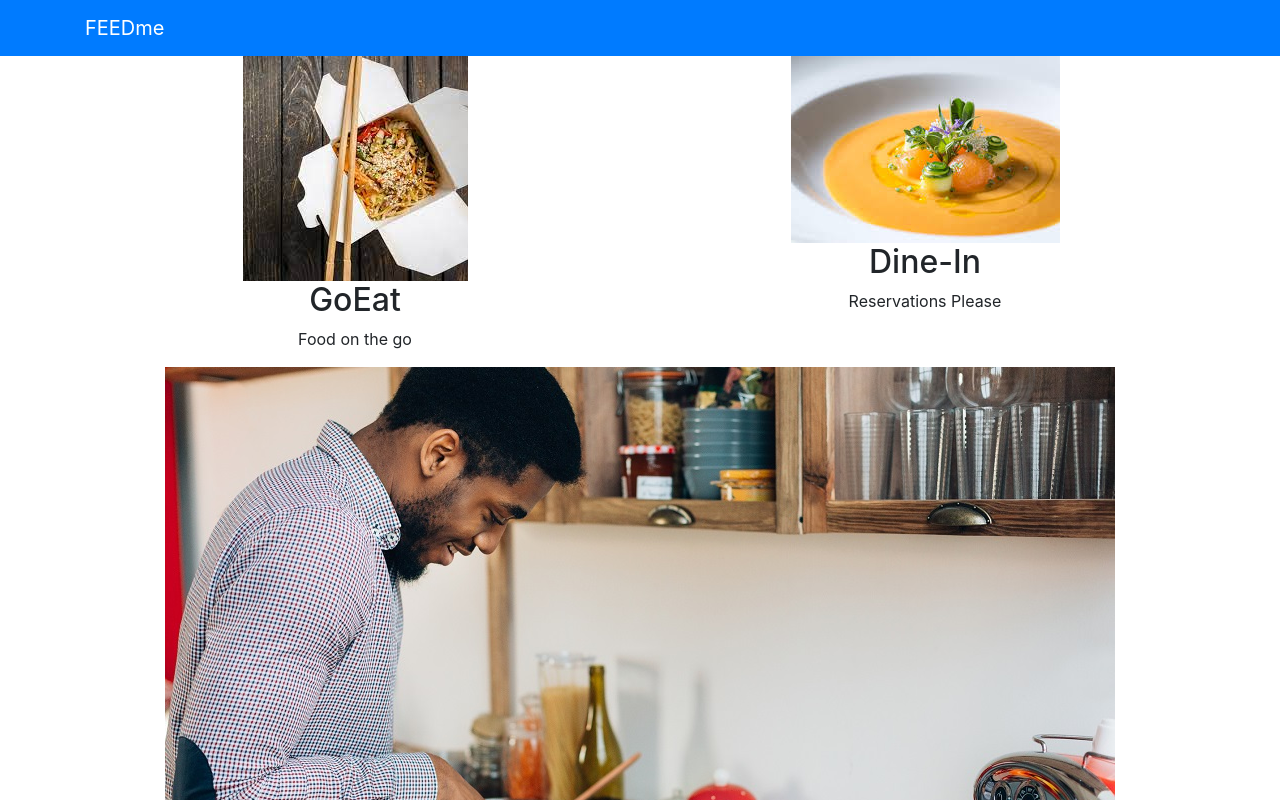
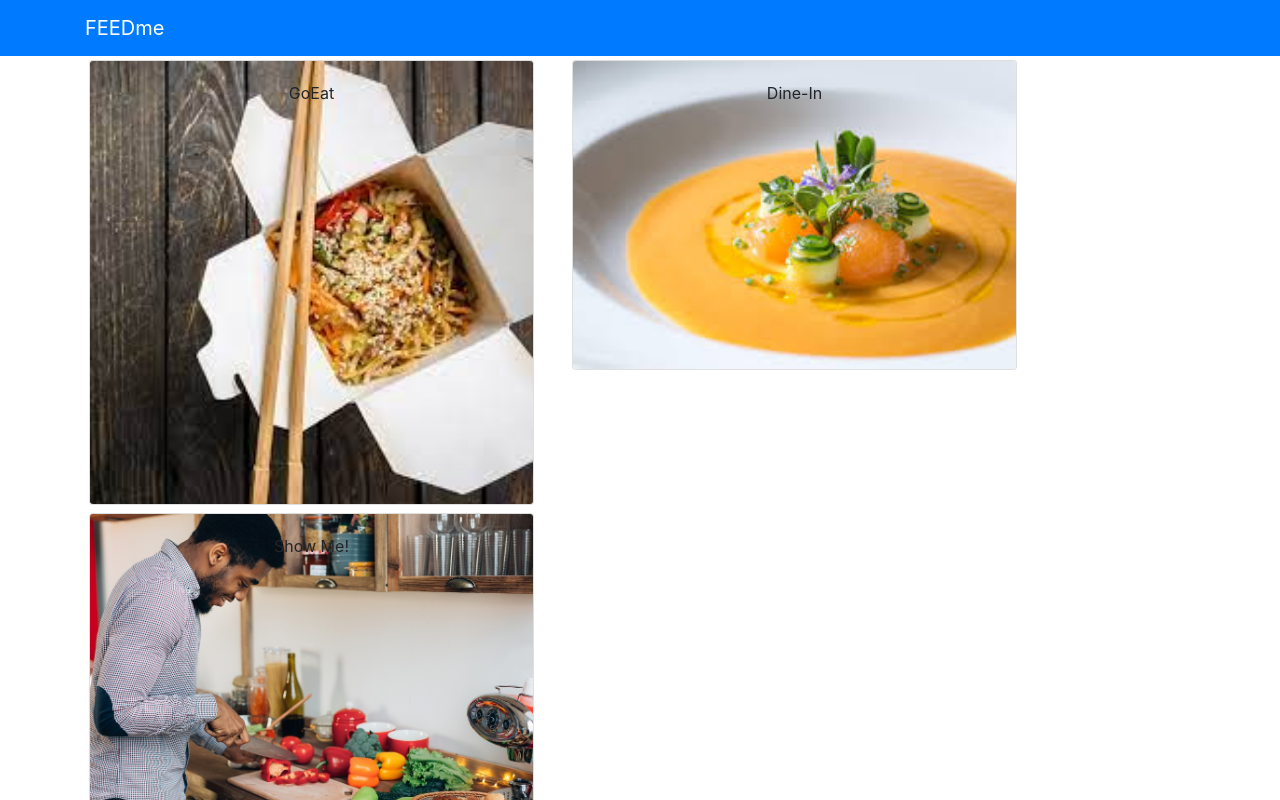
Before and after one commit to jobiesenor/feedmeV2, a React (Create React App) app: page / in a window 1280 px wide. Shown: the top 800 px of the page. Built offline with nearby package versions, Linux system fonts and the light colour scheme.

Commit message:
Components part 2

```diff
--- a/src/App.js
+++ b/src/App.js
@@ -1,9 +1,18 @@
 import React, { Component } from 'react';
 import { Navbar, NavbarBrand } from 'reactstrap';
 import Directory from './components/DirectoryComponent';
+import { SELECTIONS } from './shared/selections';
 import './App.css';
 
+
 class App extends Component {
+    constructor(props) {
+        super(props);
+        this.state = {
+            selections: SELECTIONS
+        };
+    }
+
     render() {
         return (
             <div className="App">
@@ -12,7 +21,7 @@ class App extends Component {
                     <NavbarBrand href="/"> FEEDme</NavbarBrand>
                 </div>
                 </Navbar>
-                <Directory />
+                <Directory selections={this.state.selections} />
             </div>
         );
     }
--- a/src/components/DirectoryComponent.js
+++ b/src/components/DirectoryComponent.js
@@ -1,47 +1,57 @@
 import React, { Component } from 'react';
+import { Card, CardImg, CardImgOverlay, CardText, CardBody, CardTitle } from 'reactstrap';
+
 
 class Directory extends Component {
     constructor(props) {
         super(props);
         this.state = {
-            options: [
-                {
-                    id: 0,
-                    name: 'GoEat',
-                    image: 'assests/imgs/NYchinesefood.jpeg',
-                    description: 'Food on the go'
-                },
-                {
-                    id: 1,
-                    name: 'Dine-In',
-                    image: 'assests/imgs/FineDining.jpeg',
-                    description: 'Reservations Please'
-                },
-                {
-                    id: 2,
-                    name: 'Show Me!',
-                    image: 'assests/imgs/homecooking.jpeg',
-                    description: 'Professional-ish Homecook'
-                }
-            ],
+            chosenSelection: null
         };
     }
 
+    onChosenSelection(selection) {
+        this.setState({chosenSelection: selection});
+    }
+
+    renderChosenSelection(selection){
+        if(selection) {
+            return (
+                <Card>
+                    <CardImg top src={selection.image} alt={selection.name} />
+                    <CardBody>
+                        <CardTitle>{selection.name}</CardTitle>
+                        <CardText>{selection.description}</CardText>
+                    </CardBody>
+                </Card>
+            );
+        }
+        return <div />;
+    }
+
     render() {
-        const directory = this.state.options.map(option => {
+        const directory = this.props.selections.map(selection => {
             return (
-                <div key={option.id} className="col">
-                    <img src={option.image} alt={option.name} />
-                    <h2>{option.name}</h2>
-                    <p>{option.description}</p>
+                <div key={selection.id} className="col-md-5 m-1">
+                   <Card onClick={() => this.onChosenSelection(selection)}>
+                        <CardImg width="100%" src={selection.image} alt={selection.name} />
+                        <CardImgOverlay>
+                            <CardTitle>{selection.name}</CardTitle>
+                        </CardImgOverlay>
+                    </Card>
                 </div>
-            )
-        })
+            );
+        });
 
         return (
             <div className="container">
                 <div className="row">
                         {directory}
+                </div>
+                <div className="row">
+                    <div className="col-md-5 m1">
+                        {this.renderChosenSelection(this.state.selectedCampsite)}
+                    </div>
                 </div>
             </div>
         );
--- /dev/null
+++ b/src/shared/selections.js
@@ -0,0 +1,131 @@
+export const SELECTIONS = [
+    {
+        id: 0,
+        name: 'GoEat',
+        image: 'assests/imgs/NYchinesefood.jpeg',
+        description: 'Food on the go',
+        comments: [
+            {
+                id: 0,
+                rating: 5,
+                text: "What a magnificent view!",
+                author: "Tinus Lorvaldes",
+                date: "2018-10-25T16:30Z"
+            },
+            {
+                id: 1,
+                rating: 4,
+                text: "The campground was beautiful, but the bugs could bite sometimes.",
+                author: "Brennen Ech",
+                date: "2017-06-17T03:33Z"
+            },
+            {
+                id: 2,
+                rating: 5,
+                text: "I caught a world-record-breaking trout here on my last visit.",
+                author: "McKenzie Sebastian",
+                date: "2019-02-18T18:12Z"
+            },
+            {
+                id: 3,
+                rating: 5,
+                text: "A wonderful place to reconnect with nature.",
+                author: "Jordan Runn",
+                date: "2019-08-04T20:11Z"
+            },
+            {
+                id: 4,
+                rating: 4,
+                text: "The stars at night were magnificent!",
+                author: "Ann Dabramov",
+                date: "2018-07-23T19:44Z"
+            }
+        ]
+    },
+    {
+        id: 1,
+        name: 'Dine-In',
+        image: 'assests/imgs/FineDining.jpeg',
+        description: 'Reservations Please',
+        comments: [
+            {
+                id: 0,
+                rating: 5,
+                text: "What a magnificent view!",
+                author: "Tinus Lorvaldes",
+                date: "2018-10-25T16:30Z"
+            },
+            {
+                id: 1,
+                rating: 4,
+                text: "The campground was beautiful, but the bugs could bite sometimes.",
+                author: "Brennen Ech",
+                date: "2017-06-17T03:33Z"
+            },
+            {
+                id: 2,
+                rating: 5,
+                text: "I caught a world-record-breaking trout here on my last visit.",
+                author: "McKenzie Sebastian",
+                date: "2019-02-18T18:12Z"
+            },
+            {
+                id: 3,
+                rating: 5,
+                text: "A wonderful place to reconnect with nature.",
+                author: "Jordan Runn",
+                date: "2019-08-04T20:11Z"
+            },
+            {
+                id: 4,
+                rating: 4,
+                text: "The stars at night were magnificent!",
+                author: "Ann Dabramov",
+                date: "2018-07-23T19:44Z"
+            }
+        ]
+    },
+    {
+        id: 2,
+        name: 'Show Me!',
+        image: 'assests/imgs/homecooking.jpeg',
+        description: 'Professional-ish Homecook',
+        comments: [
+            {
+                id: 0,
+                rating: 5,
+                text: "What a magnificent view!",
+                author: "Tinus Lorvaldes",
+                date: "2018-10-25T16:30Z"
+            },
+            {
+                id: 1,
+                rating: 4,
+                text: "The campground was beautiful, but the bugs could bite sometimes.",
+                author: "Brennen Ech",
+                date: "2017-06-17T03:33Z"
+            },
+            {
+                id: 2,
+                rating: 5,
+                text: "I caught a world-record-breaking trout here on my last visit.",
+                author: "McKenzie Sebastian",
+                date: "2019-02-18T18:12Z"
+            },
+            {
+                id: 3,
+                rating: 5,
+                text: "A wonderful place to reconnect with nature.",
+                author: "Jordan Runn",
+                date: "2019-08-04T20:11Z"
+            },
+            {
+                id: 4,
+                rating: 4,
+                text: "The stars at night were magnificent!",
+                author: "Ann Dabramov",
+                date: "2018-07-23T19:44Z"
+            }
+        ]
+    }
+];
```
